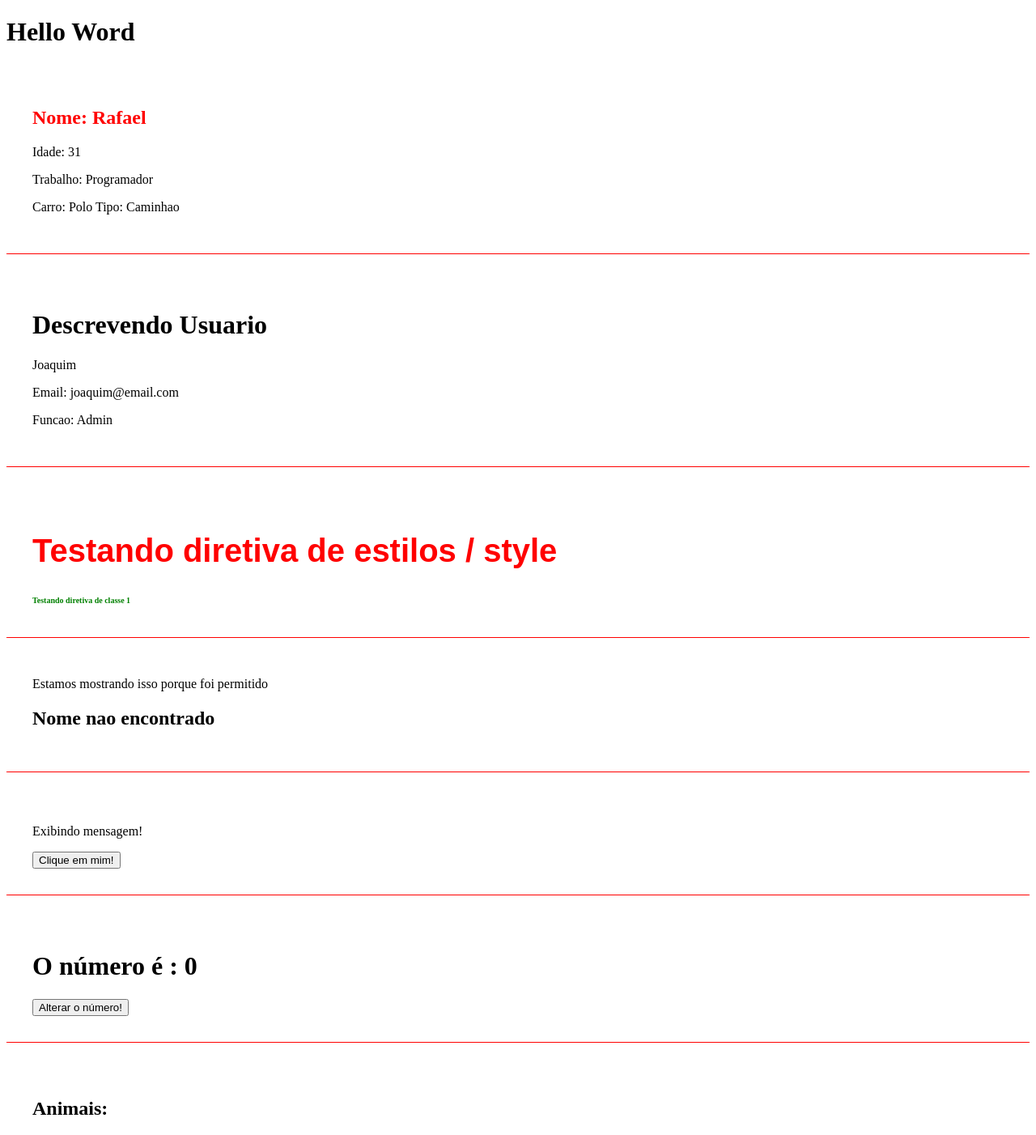
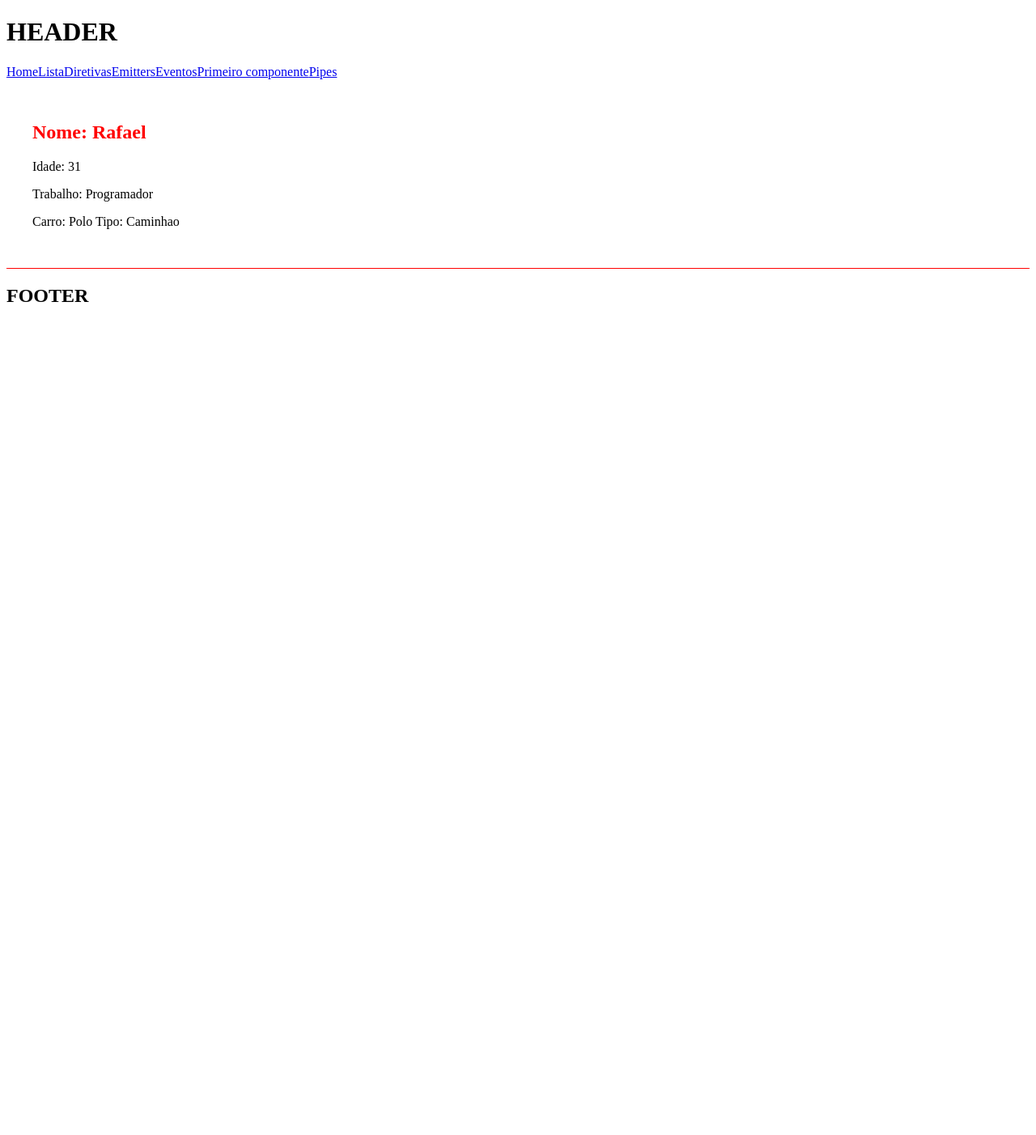
Before and after one commit to RafaGiaretta/angular_Revisao, an Angular app: page / in a window 1280 px wide. Shown: the top 1402 px of the page at 81% size. After the commit the page ends 907 px from the top, so only its background shows below. Built offline with nearby package versions, Linux system fonts and the light colour scheme.

Commit message:
Feat routing

```diff
--- a/src/app/app-routing.module.ts
+++ b/src/app/app-routing.module.ts
@@ -1,10 +1,24 @@
 import { NgModule } from '@angular/core';
 import { RouterModule, Routes } from '@angular/router';
+import { FirstComponentComponent } from './components/first-component/first-component.component';
+import { ListRenderComponent } from './components/list-render/list-render.component';
+import { DiretivesComponent } from './components/diretives/diretives.component';
+import { EmitterComponent } from './components/emitter/emitter.component';
+import { EventosComponent } from './components/eventos/eventos.component';
+import { PipesComponent } from './components/pipes/pipes.component';
 
-const routes: Routes = [];
+const routes: Routes = [
+  { path: '', component: FirstComponentComponent },
+  { path: 'list', component: ListRenderComponent },
+  { path: 'diretives', component: DiretivesComponent },
+  { path: 'emitter', component: EmitterComponent },
+  { path: 'events', component: EventosComponent },
+  { path: 'first-comp', component: FirstComponentComponent },
+  { path: 'pipes', component: PipesComponent },
+];
 
 @NgModule({
   imports: [RouterModule.forRoot(routes)],
-  exports: [RouterModule]
+  exports: [RouterModule],
 })
-export class AppRoutingModule { }
+export class AppRoutingModule {}
--- a/src/app/app.component.html
+++ b/src/app/app.component.html
@@ -1,10 +1,13 @@
-<h1>Hello Word</h1>
-<app-first-component></app-first-component>
-<app-parent-data [name]="userName" [userData]="userData"></app-parent-data>
-<app-diretives> </app-diretives>
-<app-if-render></app-if-render>
-<app-eventos></app-eventos>
-<app-emitter></app-emitter>
-<app-list-render></app-list-render>
-<app-pipes></app-pipes>
-<app-two-way-binding></app-two-way-binding>
+<h1>HEADER</h1>
+<nav>
+  <a routerLink="/">Home</a>
+  <a routerLink="/list">Lista</a>
+  <a routerLink="/diretives">Diretivas</a>
+  <a routerLink="/emitter">Emitters</a>
+  <a routerLink="/events">Eventos</a>
+  <a routerLink="/first-comp">Primeiro componente</a>
+  <a routerLink="/pipes">Pipes</a>
+
+  <router-outlet> </router-outlet>
+  <h1>FOOTER</h1>
+</nav>
```
